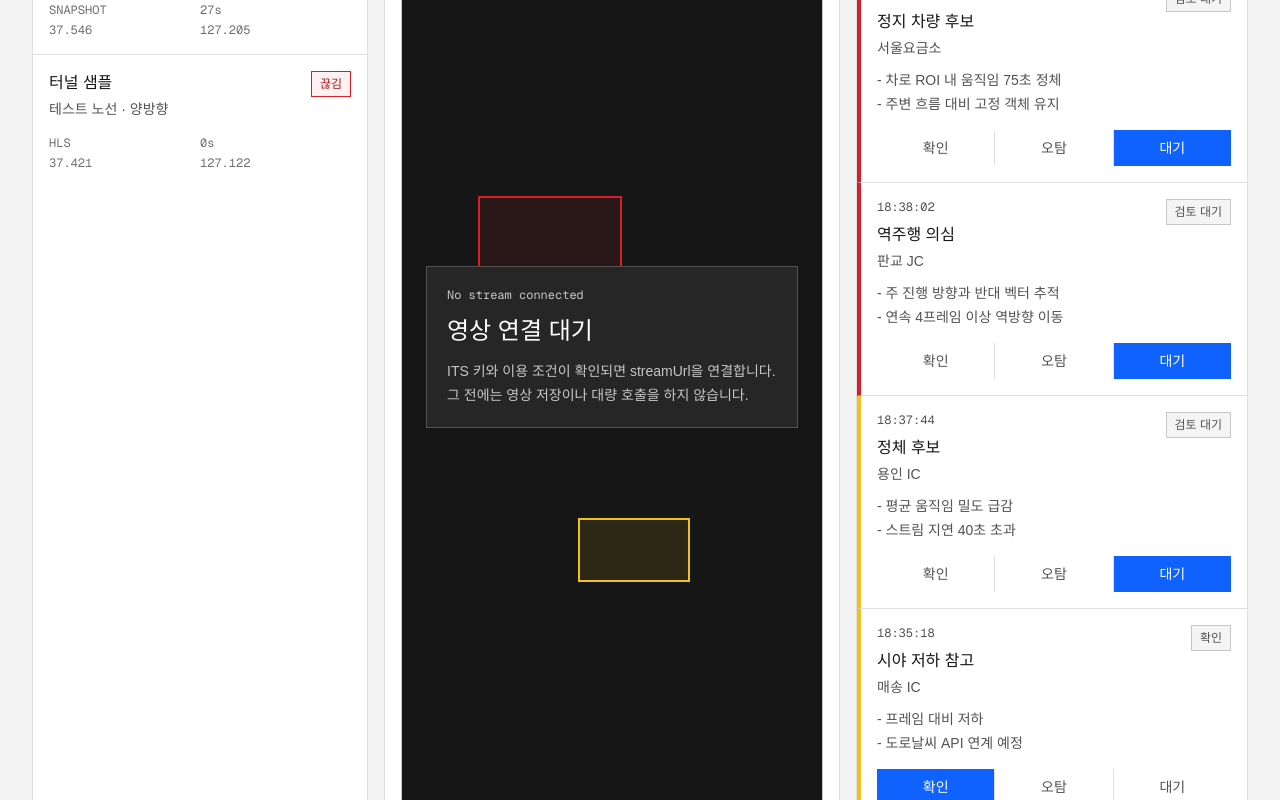
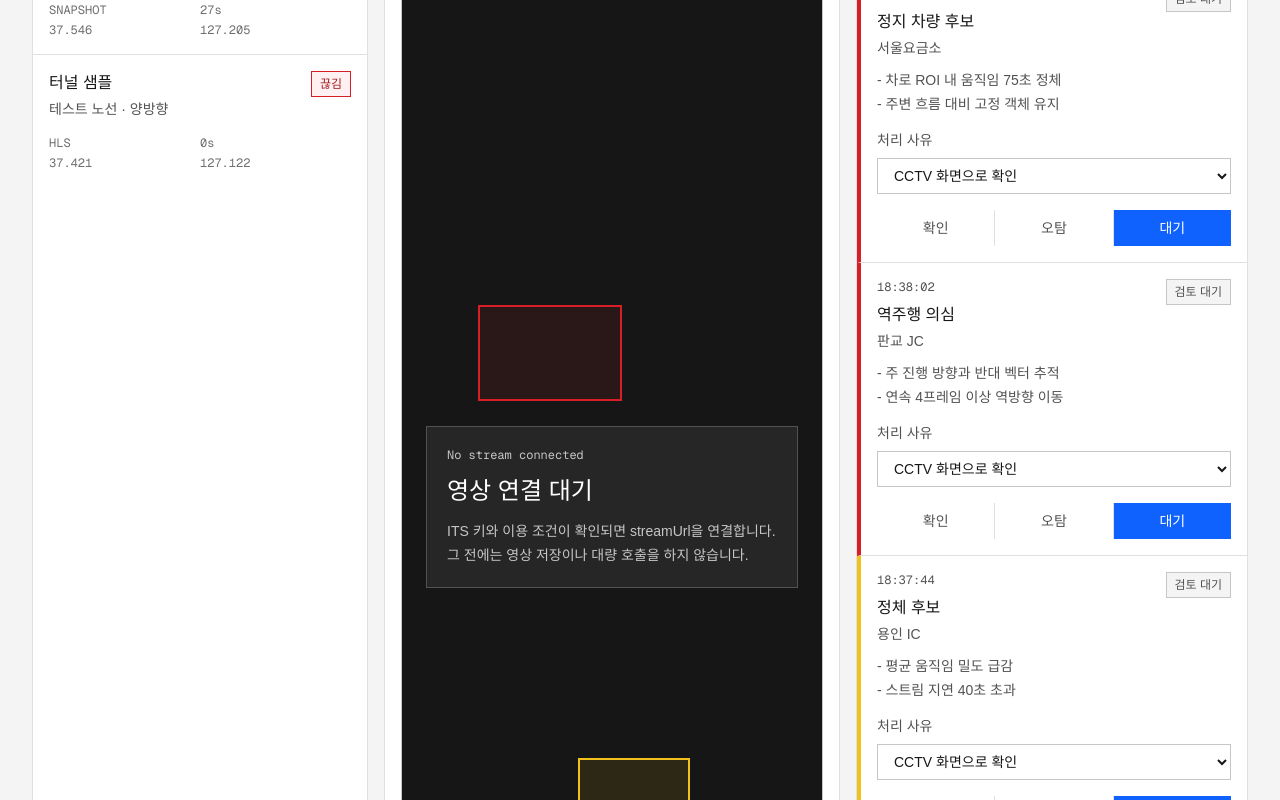
Before and after one commit to jikwon-labs/highway-cctv, a Next.js app: page / in a window 1280 px wide. Shown: the part 1080-1880 px from the top of the page. Built offline with nearby package versions, Linux system fonts and the light colour scheme.

Commit message:
feat: add review reason workflow

```diff
--- a/src/components/control-room-dashboard.tsx
+++ b/src/components/control-room-dashboard.tsx
@@ -25,8 +25,10 @@ import {
 import {
   applyReviewHistoryToEvents,
   createReviewHistoryEntry,
+  getDefaultReviewReason,
   parseReviewHistory,
   reviewHistoryStorageKey,
+  reviewReasonOptions,
   serializeReviewHistory,
   type ReviewHistoryEntry,
 } from "@/lib/review-history";
@@ -115,6 +117,7 @@ export function ControlRoomDashboard({
   const [statusFilter, setStatusFilter] = useState<FeedStatusFilter>("all");
   const [apiStatus, setApiStatus] = useState("mock 데이터 사용 중");
   const [isRefreshing, setIsRefreshing] = useState(false);
+  const [reviewReasonByEventId, setReviewReasonByEventId] = useState<Record<string, string>>({});
 
   const visibleFeeds = useMemo(
     () => filterFeedsByStatus(feeds, statusFilter),
@@ -152,6 +155,7 @@ export function ControlRoomDashboard({
         feed,
         previousStatus: event.reviewStatus,
         nextStatus: reviewStatus,
+        reasonNote: reviewReasonByEventId[event.id] ?? getDefaultReviewReason(reviewStatus),
         operator: "운영자",
         createdAt: new Date().toISOString(),
       }),
@@ -220,6 +224,13 @@ export function ControlRoomDashboard({
             events={priorityEvents}
             feeds={feeds}
             reviewHistory={reviewHistory}
+            reviewReasonByEventId={reviewReasonByEventId}
+            onReasonChange={(eventId, reason) =>
+              setReviewReasonByEventId((currentReasons) => ({
+                ...currentReasons,
+                [eventId]: reason,
+              }))
+            }
             onReview={handleReview}
           />
         </section>
@@ -503,6 +514,8 @@ function RightRail({
   events,
   feeds,
   reviewHistory,
+  reviewReasonByEventId,
+  onReasonChange,
   onReview,
 }: {
   sourceStatusCards: SourceStatusCard[];
@@ -510,12 +523,20 @@ function RightRail({
   events: DetectionEvent[];
   feeds: CctvFeed[];
   reviewHistory: ReviewHistoryEntry[];
+  reviewReasonByEventId: Record<string, string>;
+  onReasonChange: (eventId: string, reason: string) => void;
   onReview: (eventId: string, reviewStatus: ReviewStatus) => void;
 }) {
   return (
     <aside className="flex flex-col gap-4">
       <SourceStatusPanel cards={sourceStatusCards} summary={sourceSummary} />
-      <EventPanel events={events} feeds={feeds} onReview={onReview} />
+      <EventPanel
+        events={events}
+        feeds={feeds}
+        reviewReasonByEventId={reviewReasonByEventId}
+        onReasonChange={onReasonChange}
+        onReview={onReview}
+      />
       <ReviewHistoryPanel history={reviewHistory} />
     </aside>
   );
@@ -622,6 +643,7 @@ function ReviewHistoryPanel({ history }: { history: ReviewHistoryEntry[] }) {
               <p className="mt-2 text-sm text-[#161616]">
                 {reviewLabel[entry.previousStatus]} → {reviewLabel[entry.nextStatus]}
               </p>
+              {entry.reasonNote ? <p className="mt-1 text-sm text-[#525252]">사유: {entry.reasonNote}</p> : null}
             </article>
           ))}
         </div>
@@ -643,10 +665,14 @@ function formatHistoryTime(value: string): string {
 function EventPanel({
   events,
   feeds,
+  reviewReasonByEventId,
+  onReasonChange,
   onReview,
 }: {
   events: DetectionEvent[];
   feeds: CctvFeed[];
+  reviewReasonByEventId: Record<string, string>;
+  onReasonChange: (eventId: string, reason: string) => void;
   onReview: (eventId: string, reviewStatus: ReviewStatus) => void;
 }) {
   return (
@@ -656,6 +682,7 @@ function EventPanel({
       <div>
         {events.map((event) => {
           const feed = feeds.find((item) => item.id === event.feedId);
+          const selectedReason = reviewReasonByEventId[event.id] ?? getDefaultReviewReason("confirmed");
 
           return (
             <article key={event.id} className={`border-b border-l-4 border-b-[#e0e0e0] p-4 last:border-b-0 ${severityClass[event.severity]}`}>
@@ -674,6 +701,20 @@ function EventPanel({
                   <li key={item}>- {item}</li>
                 ))}
               </ul>
+              <label className="mt-4 block text-sm text-[#525252]">
+                처리 사유
+                <select
+                  className="mt-2 w-full border border-[#c6c6c6] bg-white px-3 py-2 text-sm text-[#161616]"
+                  value={selectedReason}
+                  onChange={(changeEvent) => onReasonChange(event.id, changeEvent.target.value)}
+                >
+                  {Object.values(reviewReasonOptions).flat().map((reason) => (
+                    <option key={reason} value={reason}>
+                      {reason}
+                    </option>
+                  ))}
+                </select>
+              </label>
               <div className="mt-4 grid grid-cols-3 gap-px bg-[#e0e0e0] text-sm">
                 <ReviewButton active={event.reviewStatus === "confirmed"} onClick={() => onReview(event.id, "confirmed")}>
                   확인
--- a/src/lib/review-history.ts
+++ b/src/lib/review-history.ts
@@ -10,8 +10,15 @@ export type ReviewHistoryEntry = {
   feedName: string;
   previousStatus: ReviewStatus;
   nextStatus: ReviewStatus;
+  reasonNote?: string;
   operator: string;
   createdAt: string;
+};
+
+export const reviewReasonOptions: Record<ReviewStatus, string[]> = {
+  confirmed: ["CCTV 화면으로 확인", "반복 감지 확인", "현장 대응 필요"],
+  dismissed: ["움직임 정상 흐름", "일시적 영상 노이즈", "중복 후보"],
+  needs_review: ["추가 관찰 필요", "담당자 재검토", "근거 부족"],
 };
 
 export function createReviewHistoryEntry({
@@ -19,6 +26,7 @@ export function createReviewHistoryEntry({
   feed,
   previousStatus,
   nextStatus,
+  reasonNote = getDefaultReviewReason(nextStatus),
   operator,
   createdAt,
 }: {
@@ -26,6 +34,7 @@ export function createReviewHistoryEntry({
   feed: CctvFeed;
   previousStatus: ReviewStatus;
   nextStatus: ReviewStatus;
+  reasonNote?: string;
   operator: string;
   createdAt: string;
 }): ReviewHistoryEntry {
@@ -37,9 +46,14 @@ export function createReviewHistoryEntry({
     feedName: feed.name,
     previousStatus,
     nextStatus,
+    reasonNote,
     operator,
     createdAt,
   };
+}
+
+export function getDefaultReviewReason(status: ReviewStatus): string {
+  return reviewReasonOptions[status][0];
 }
 
 export function applyReviewHistoryToEvents(
@@ -105,6 +119,7 @@ function isReviewHistoryEntry(value: unknown): value is ReviewHistoryEntry {
     typeof entry.feedName === "string" &&
     isReviewStatus(entry.previousStatus) &&
     isReviewStatus(entry.nextStatus) &&
+    (entry.reasonNote === undefined || typeof entry.reasonNote === "string") &&
     typeof entry.operator === "string" &&
     typeof entry.createdAt === "string"
   );
```
Also changed, not shown: 3 other files (tests, documents, lock files or other folders).
